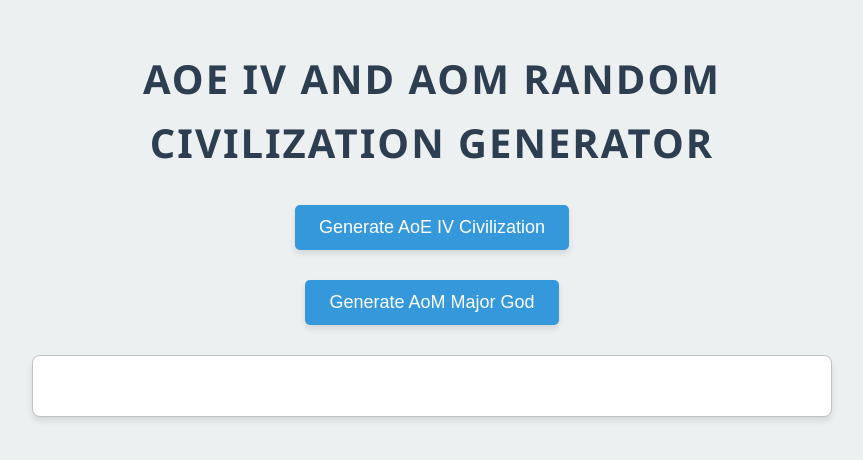
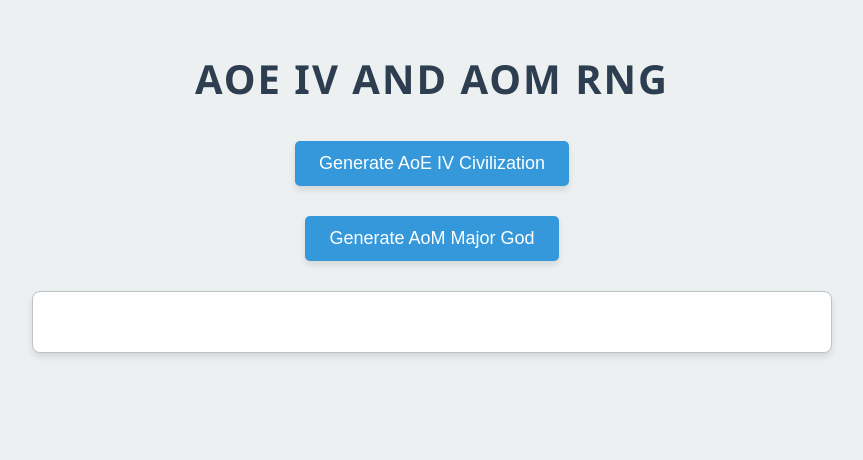
Before and after one commit to erfianugrah/agerng, a plain HTML site: page dist/index.html in a window 1280 px wide. Shown: the whole page, without its empty margins (208-1071 px from the left). Drawn offline with Linux system fonts and the light colour scheme.

Commit message:
renamed titles again

```diff
--- a/dist/index.html
+++ b/dist/index.html
@@ -101,7 +101,7 @@
 </head>
 
 <body>
-  <h1>AoE IV and AoM Random Civilization Generator</h1>
+  <h1>AoE IV and AoM RNG</h1>
   <button id="generateAoE4Btn">Generate AoE IV Civilization</button>
   <button id="generateAoMBtn">Generate AoM Major God</button>
   <div id="result"></div>
```
